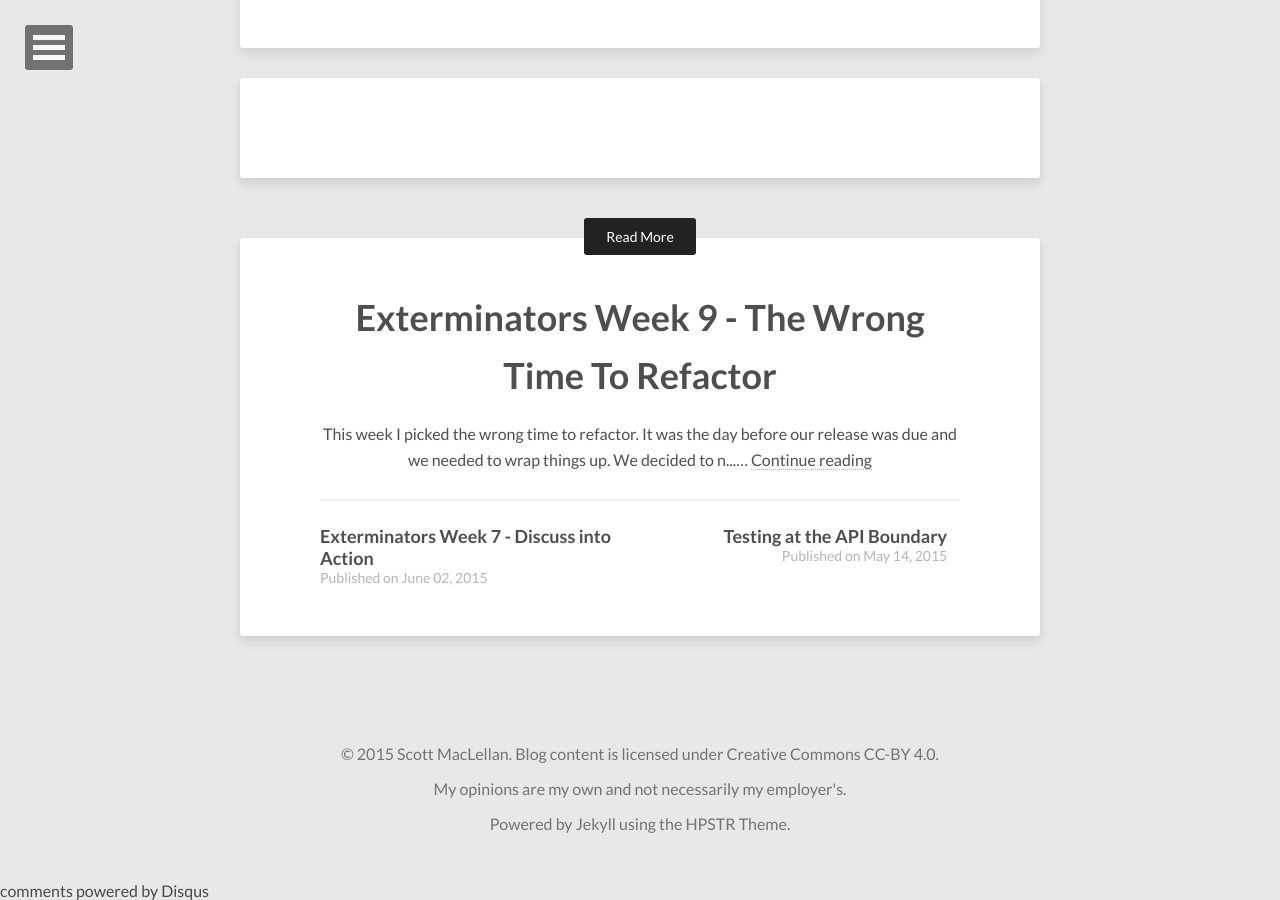
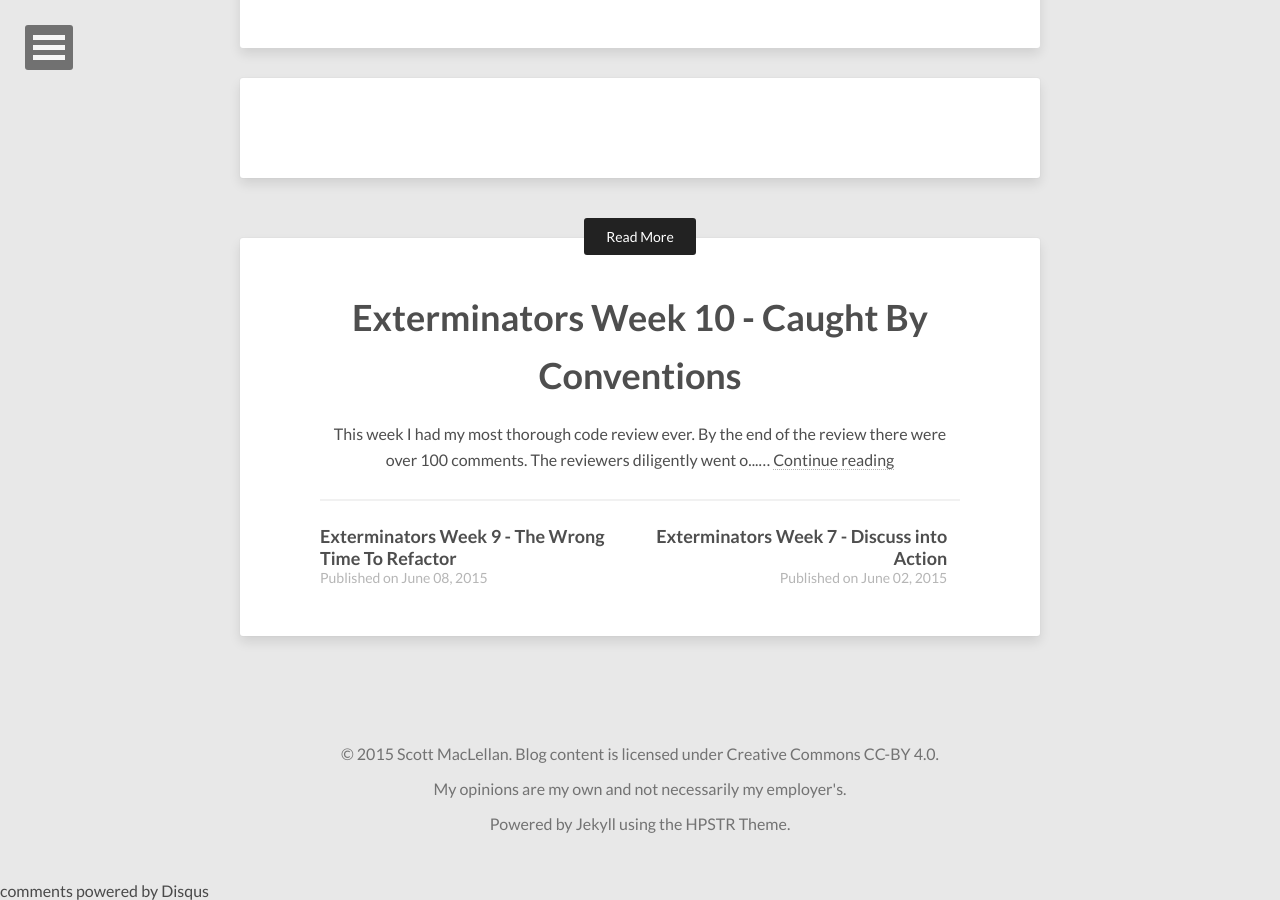
Before and after one commit to smaclell/smaclell.github.io, a Jekyll site: the page built from _posts/2015-05-25-exterminator-6-code-reviews.md, in a window 1280 px wide and 900 px high, scrolled down 2429 px. Built offline with Jekyll 4.4.1, drawn with Linux system fonts in a browser that asks for light colours; nearby versions of some CDN libraries; comment, search, counter and statistics services are not loaded; some of the changed lines change nothing that is shown.

Commit message:
Posting caught by conventions

```diff
--- a/_drafts/exterminator-10-caught-by-conventions.md
+++ b/_posts/2015-06-17-exterminator-10-caught-by-conventions.md
@@ -1,7 +1,7 @@
 ---
 layout: post
 title:  "Exterminators Week 10 - Caught By Conventions"
-date:   2015-06-08 23:26:07
+date:   2015-06-17 23:53:07
 tags: conventions exterminator
 ---
 
```
